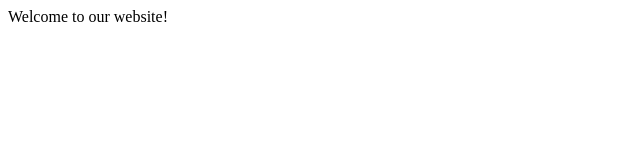
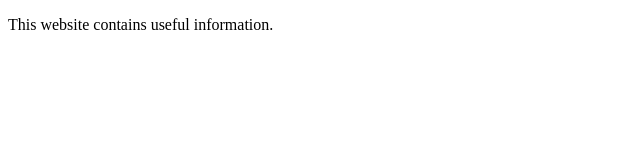
Before and after one commit to Fayaz20/Assignment4, a plain HTML site: page index.html in a window 1280 px wide. Shown: the whole page, without its empty margins (0-640 px from the left). Drawn offline with Linux system fonts and the light colour scheme.

Commit message:
Update index.html

```diff
--- a/index.html
+++ b/index.html
@@ -7,7 +7,7 @@
 </head>
 <body>
     <div>
-        Welcome to our website!
+        <p>This website contains useful information.</p>
     </div>
 </body>
 </html>
```
